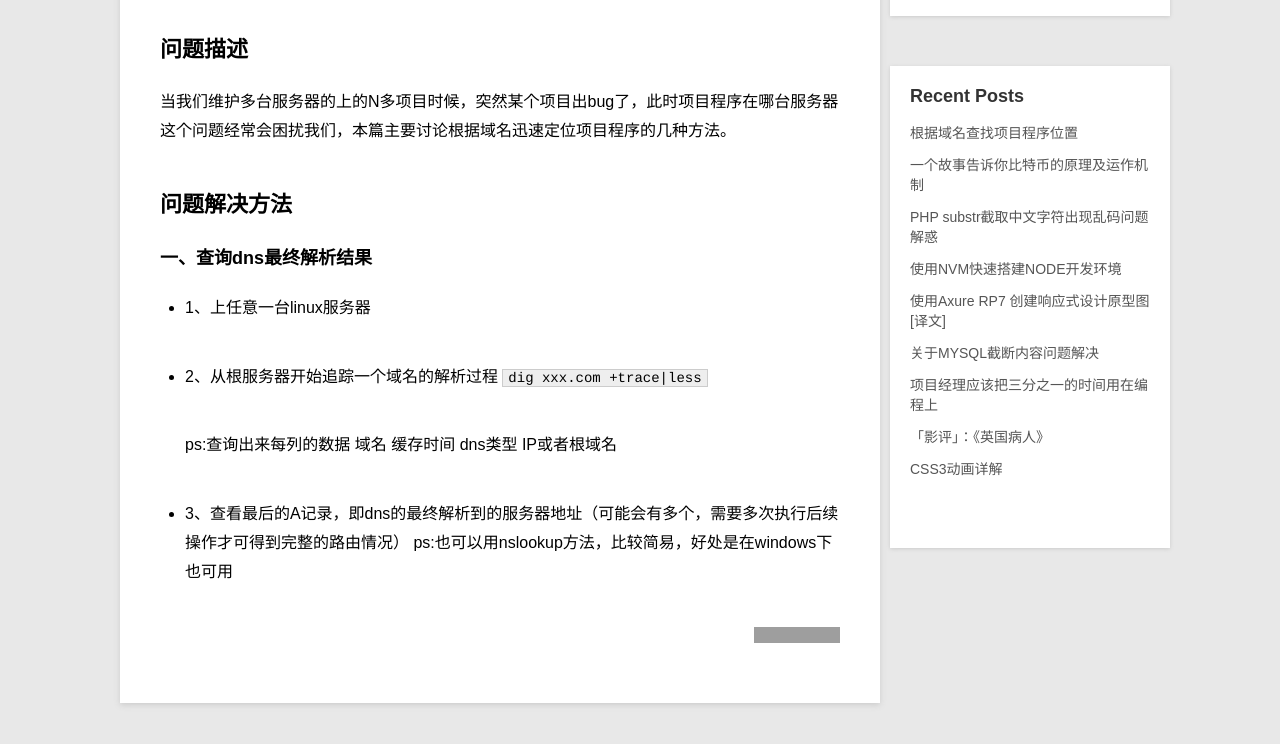
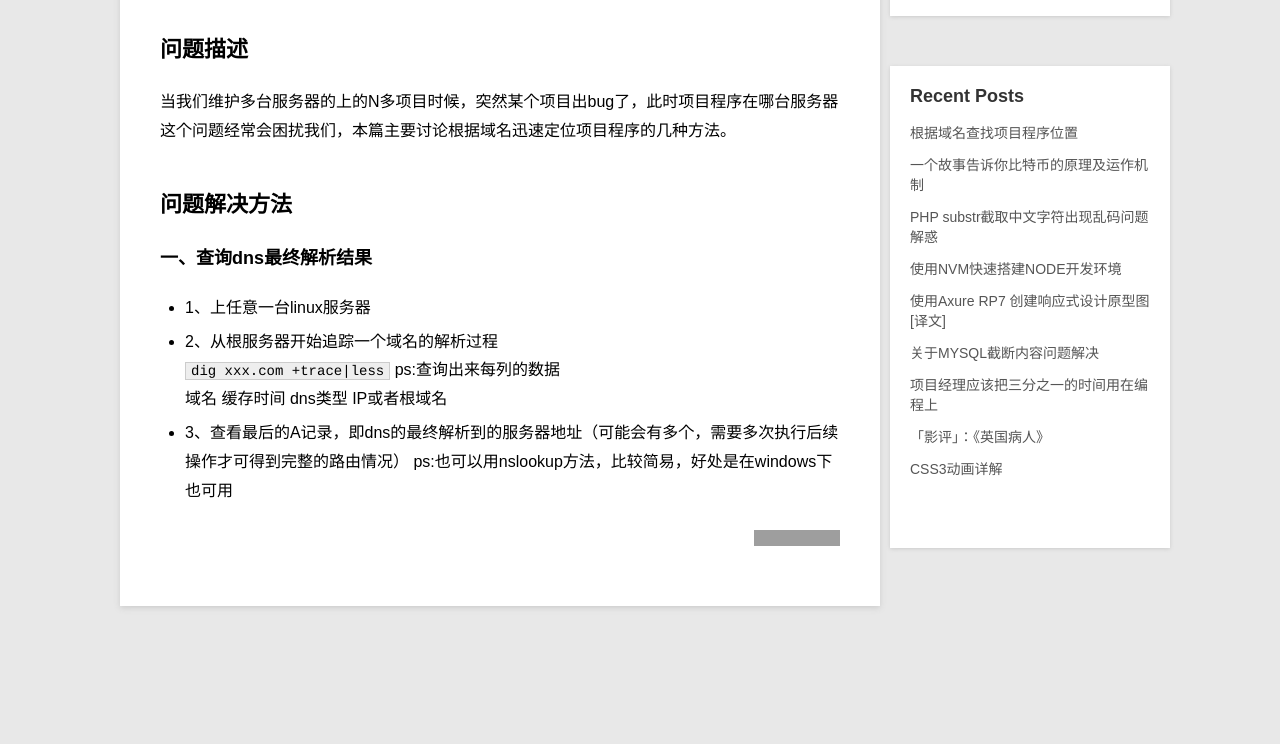
Before and after one commit to geeklive/geeklive.github.io, a Jekyll site: the page built from _posts/2014-06-09-locate_program_according_to_domain_name.md, in a window 1280 px wide, cut to the strip 234-1017 px from the top of the page. Shown: the top 744 px of the strip. Built offline with Jekyll 4.4.1, drawn with Linux system fonts in a browser that asks for light colours; Markdown is read by kramdown in place of the engine named in the settings; comment, search, counter and statistics services are not loaded; after the commit the page ends 920 px from its top, so only the background shows below that; grey boxes are pictures that could not be loaded.

```diff
--- a/_posts/2014-06-09-locate_program_according_to_domain_name.md
+++ b/_posts/2014-06-09-locate_program_according_to_domain_name.md
@@ -13,12 +13,9 @@ category: blog
 ### 一、查询dns最终解析结果
 
 * 1、上任意一台linux服务器
-
-* 2、从根服务器开始追踪一个域名的解析过程
+* 2、从根服务器开始追踪一个域名的解析过程<br/>
     `dig xxx.com +trace|less`
-
-    ps:查询出来每列的数据
-    域名	  缓存时间   dns类型   IP或者根域名
-
+    ps:查询出来每列的数据<br/>
+    域名	 缓存时间   dns类型   IP或者根域名
 * 3、查看最后的A记录，即dns的最终解析到的服务器地址（可能会有多个，需要多次执行后续操作才可得到完整的路由情况）
      ps:也可以用nslookup方法，比较简易，好处是在windows下也可用
```
